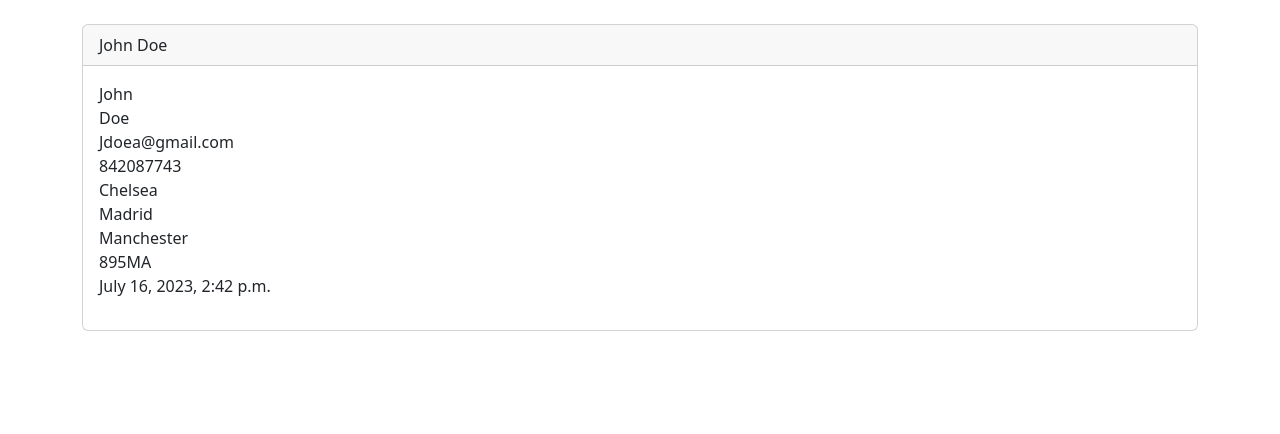
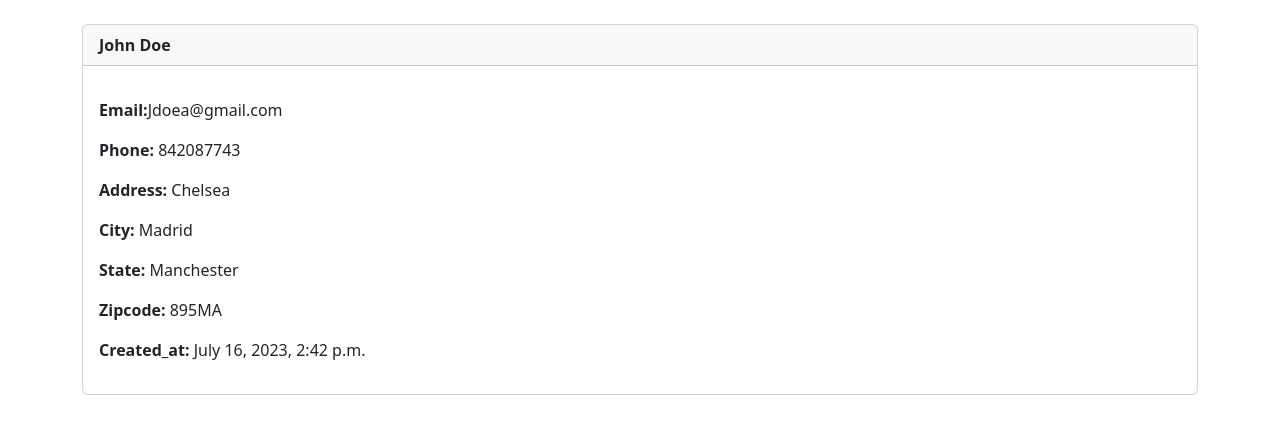
Before and after one commit to ttwange/CRM, a Django app: page /record/1/ in a window 1280 px wide. Shown: the part 56-490 px from the top of the page. Run offline with Django 4.2, Linux system fonts and the light colour scheme; a user stored in the database is signed in; data comes from the database, SQL or seed files in the repository.

Commit message:
Design trials

```diff
--- a/website/templates/record.html
+++ b/website/templates/record.html
@@ -3,20 +3,18 @@
 
   <div class="card">
     <div class="card-header">
-      {{customer_record.first_name}}
-      {{customer_record.last_name}}
+      <strong>{{customer_record.first_name}}
+      {{customer_record.last_name}}</strong>
     </div>
     <div class="card-body">
       <p>
-      {{customer_record.first_name}} <br>
-      {{customer_record.last_name}}<br>
-      {{customer_record.email}}<br>
-      {{customer_record.phone}}<br>
-      {{customer_record.address}}<br>
-      {{customer_record.city}}<br>
-      {{customer_record.state}}<br>
-      {{customer_record.zipcode}}<br>
-      {{customer_record.created_at}}
+        <p><strong>Email:</strong>{{customer_record.email}}</p>
+        <p><strong>Phone: </strong>{{customer_record.phone}}</p>
+        <p><strong>Address: </strong>{{customer_record.address}}</p>
+        <p><strong>City: </strong>{{customer_record.city}}</p>
+        <p><strong>State: </strong>{{customer_record.state}}</p>
+        <p><strong>Zipcode: </strong>{{customer_record.zipcode}}</p>
+        <p><strong>Created_at: </strong>{{customer_record.created_at}}
     </p>
     </div>
   </div>
```
